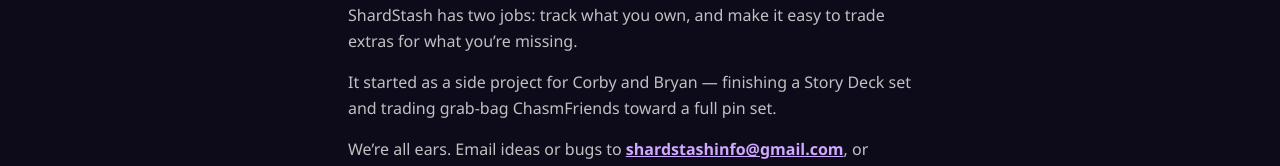
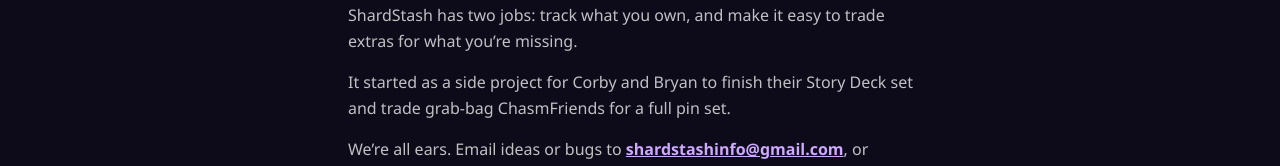
Before and after one commit to bjax13/LostDecks, a React (Vite) app in the folder frontend/: page /about in a window 1280 px wide. Shown: the part 189-355 px from the top of the page. Built offline with nearby package versions, Linux system fonts and the light colour scheme; no server answers.

Commit message:
fix(about): drop em dash from origin story copy
Replace the Corby and Bryan sentence with the user-provided wording that
uses no em dash.

```diff
--- a/frontend/src/pages/About/index.jsx
+++ b/frontend/src/pages/About/index.jsx
@@ -16,8 +16,8 @@ export default function AboutPage() {
           you’re missing.
         </p>
         <p>
-          It started as a side project for Corby and Bryan — finishing a Story Deck set and trading
-          grab-bag ChasmFriends toward a full pin set.
+          It started as a side project for Corby and Bryan to finish their Story Deck set and trade
+          grab-bag ChasmFriends for a full pin set.
         </p>
         <p>
           We’re all ears. Email ideas or bugs to{" "}
```
Also changed, not shown: 1 other file (tests, documents, lock files or other folders).
